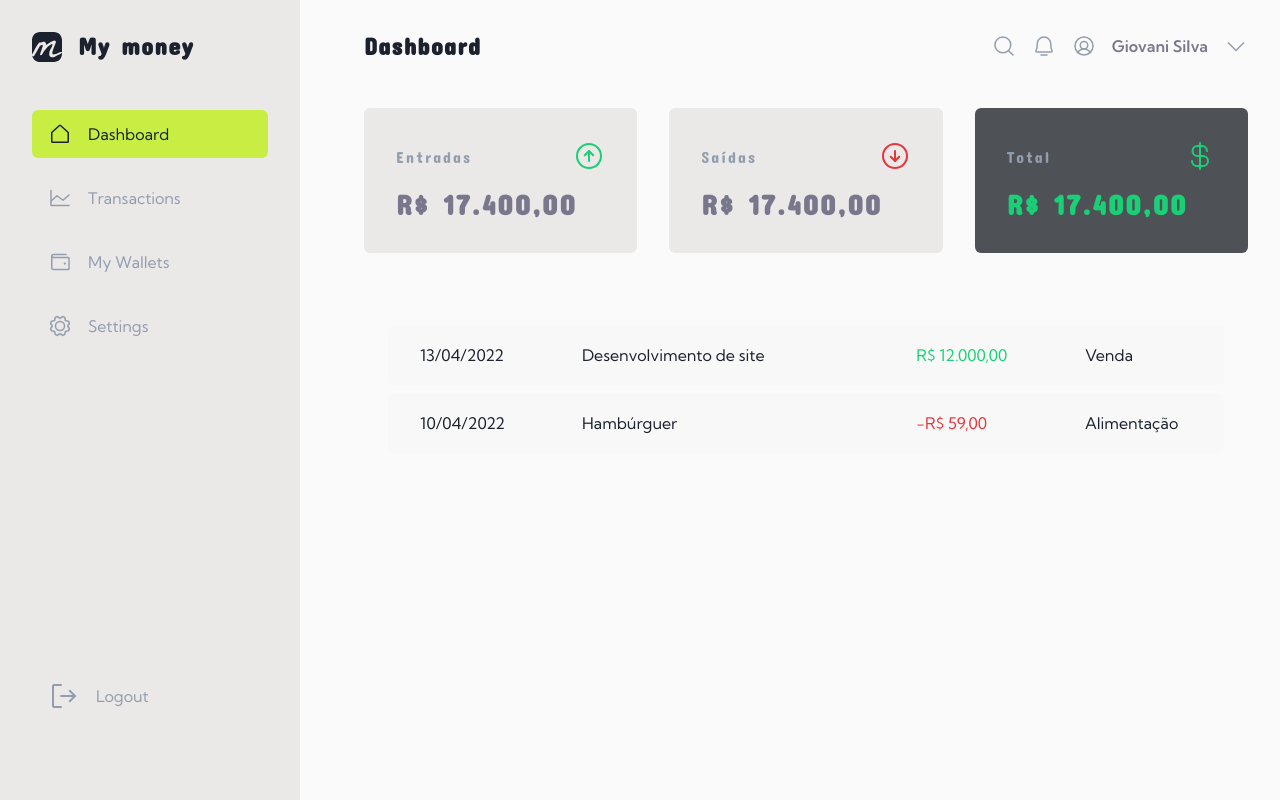
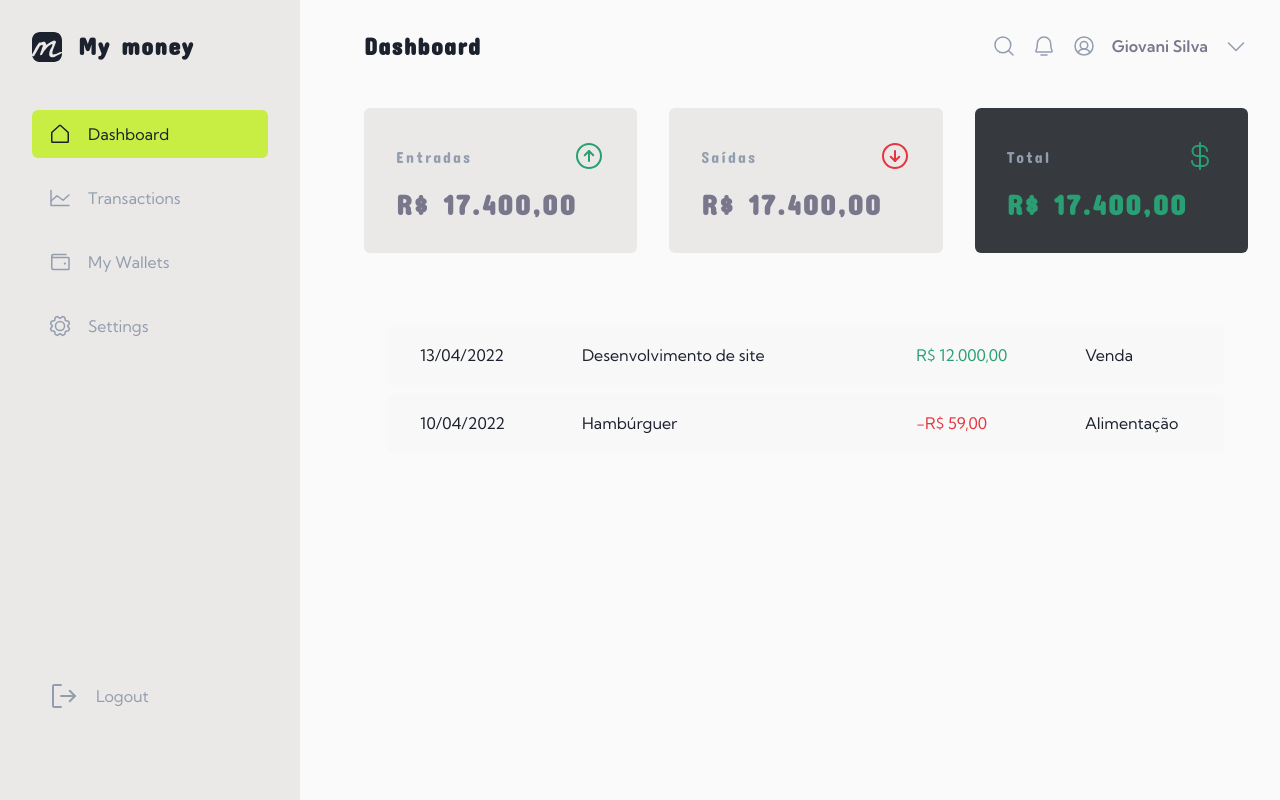
Before and after one commit to Giovani-Silva/my-money, a React (Vite) app: page / in a window 1280 px wide. Built offline with nearby package versions, Linux system fonts and the light colour scheme.

Commit message:
organizando cores

```diff
--- a/src/styles/themes/default.ts
+++ b/src/styles/themes/default.ts
@@ -5,10 +5,11 @@ export const defaultTheme = {
   'background-100': '#FAFAFA',
   'background-200': '#F8F8F8',
   'background-300': '#EBE8E8',
-  'background-400': '#363A3F',
-  'background-500': '#4E5257',
+  'background-400': '#4E5257',
+  'background-500': '#363A3F',
 
   'primary-500': '#C8EE44',
+  'primary-600': '#A1BF34',
 
   'text-200': '#929EAE',
   'text-300': '#929EAE',
@@ -16,8 +17,8 @@ export const defaultTheme = {
   'text-500': '#1B212D',
 
   'green-300': '#EEFEF2',
-  'green-400': '#29A073',
-  'green-500': '#19D076',
+  'green-400': '#19D076',
+  'green-500': '#29A073',
 
   'red-500': '#E5363D',
 
```
